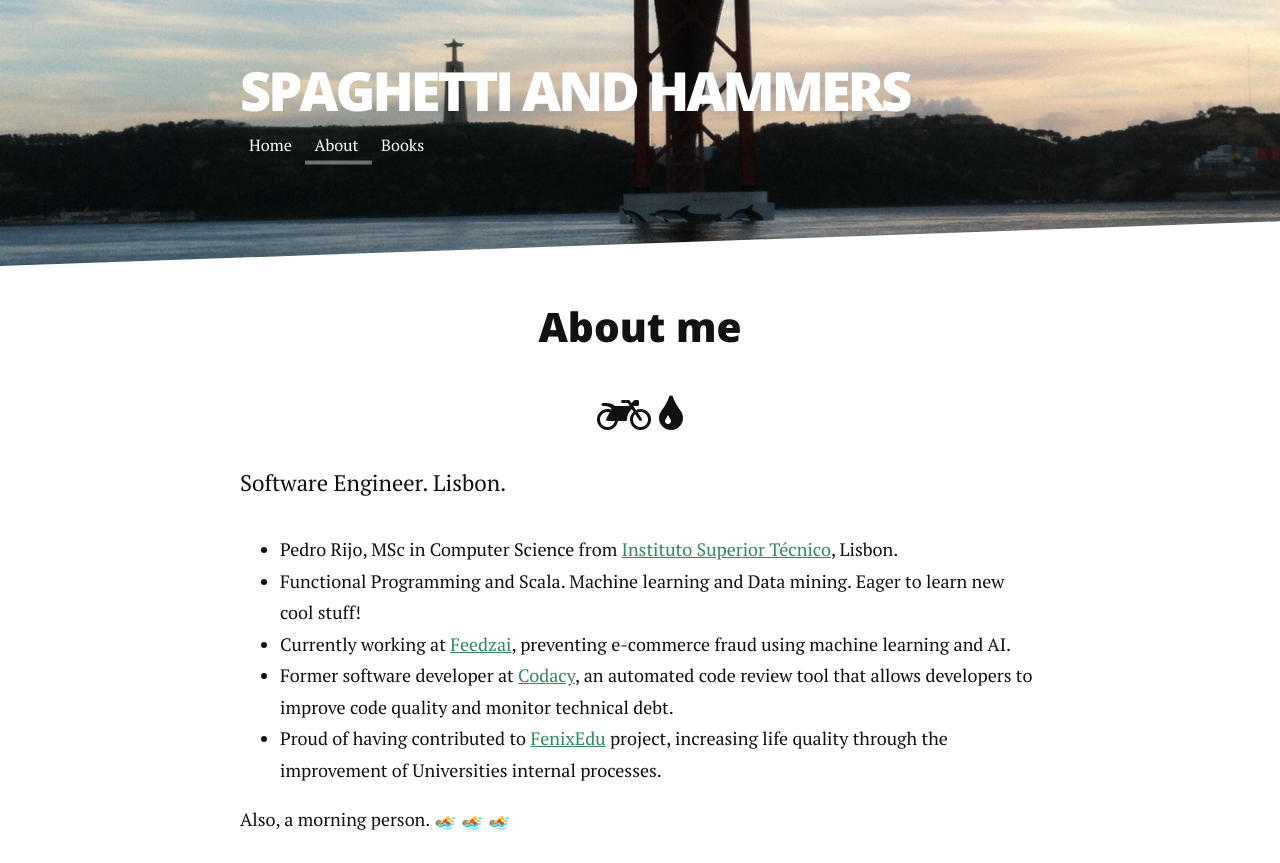
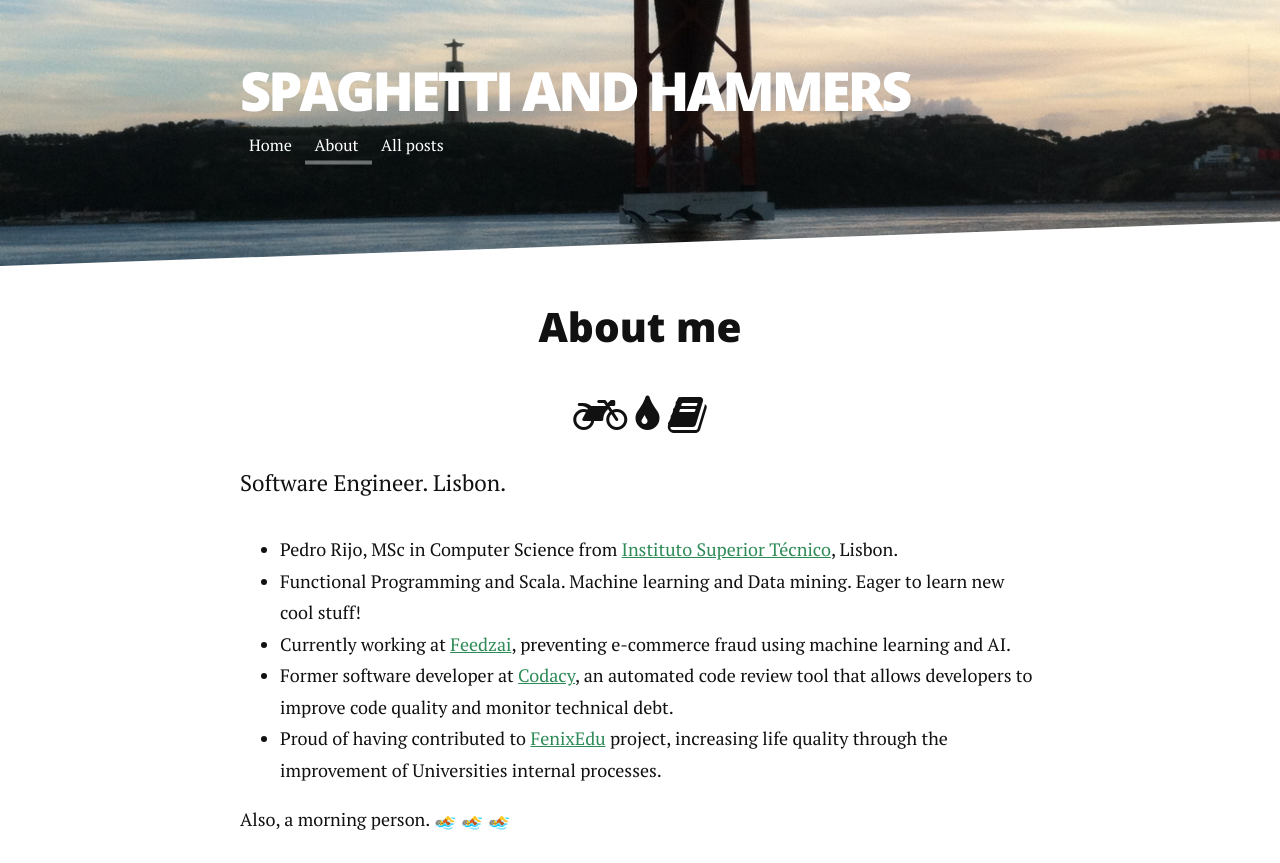
Before and after one commit to pedrorijo91/pedrorijo91.github.io, a Jekyll site: the page built from about.html, in a window 1280 px wide and 900 px high, cut to the strip 0-863 px from the top of the window. Built offline with Jekyll 4.4.1, drawn with Linux system fonts in a browser that asks for light colours; nearby versions of some CDN libraries; emoji names are drawn with the system emoji font; comment, search, counter and statistics services are not loaded.

Commit message:
Add all posts navigation

```diff
--- a/_config.yml
+++ b/_config.yml
@@ -15,10 +15,8 @@ navigation:
    url: /index.html
  - title: About
    url: /about
- - title: Books
-   url: /books
-# - title: Projects
-#   url: /projects
+ - title: All posts
+   url: /tags
 
 author: pedrorijo91
 email: pedrorijo91@gmail.com
--- a/about.html
+++ b/about.html
@@ -5,7 +5,7 @@ title: About
 
 <div class="post">
 	<h2 class="pageTitle">About me</h2>
-	<h3 class="pageTitle"><i class="fa fa-motorcycle fa-lg"></i> <i class="fa fa-tint fa-lg"></i></h3>
+	<h3 class="pageTitle"><i class="fa fa-motorcycle fa-lg"></i> <i class="fa fa-tint fa-lg"></i> <i class="fa fa-book fa-lg"></i></h3>
 	<p class="intro">Software Engineer. Lisbon.</p>
 
 	<ul>
--- a/tags.html
+++ b/tags.html
@@ -12,7 +12,7 @@ title: Tags
     {% assign t = tag | first %}
     {% assign posts = tag | last %}
 
-    <h4 id="{{ t | slugify }}"><i class="fa fa-chevron-right"></i> {{ t }}</h4>
+    <h4 id="{{ t | slugify }}"><i class="fa fa-tag" aria-hidden="true"></i> {{ t }} </h4>
 
     <ul>
       {% for post in posts reversed %}
```
